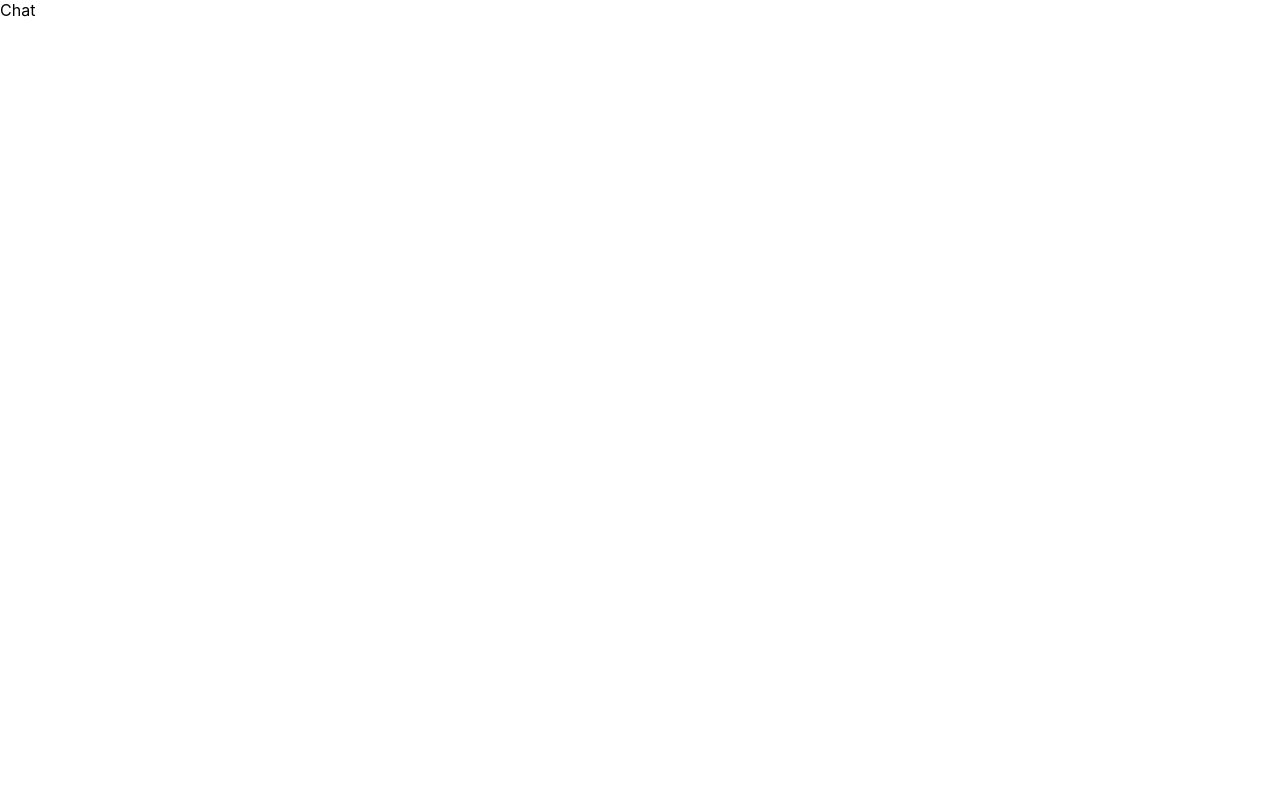
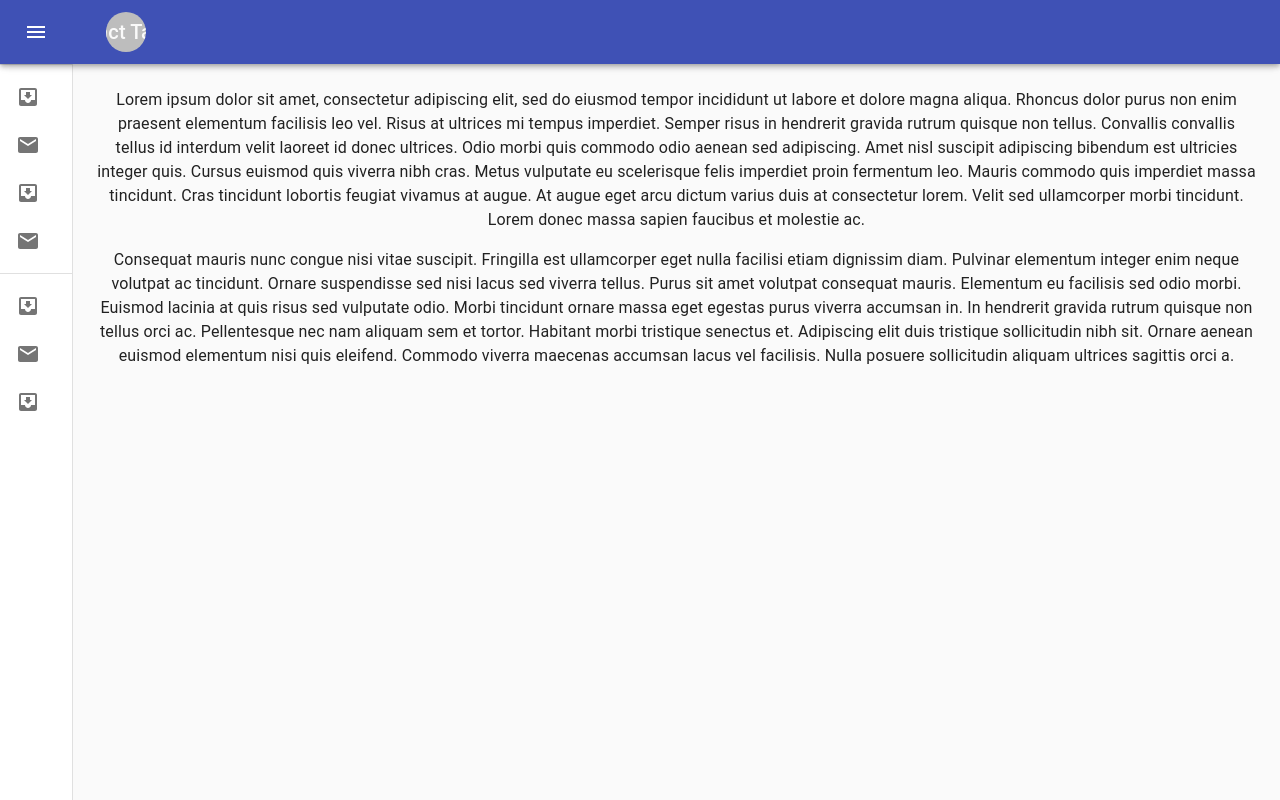
Before and after one commit to aleksejmorozko/react-test-chat, a React (Create React App) app: page / in a window 1280 px wide. Built offline with nearby package versions, Linux system fonts and the light colour scheme.

Commit message:
null-start

```diff
--- a/src/App.js
+++ b/src/App.js
@@ -1,15 +1,22 @@
 import React, { Component } from 'react';
+import logo from './logo.svg';
+import './App.css';
 
+import MiniDrawer from './MiniDrawer';
 
 class App extends Component {
   render() {
     return (
-      <div>
-        Chat
+      <div className="App">
+       {/* <header className="App-header">
+          <img src={logo} className="App-logo" alt="logo" />
 
+
+    </header>  */}
+        <MiniDrawer />
       </div>
     );
-  }/*  */
+  }
 }
 
 export default App;
```
